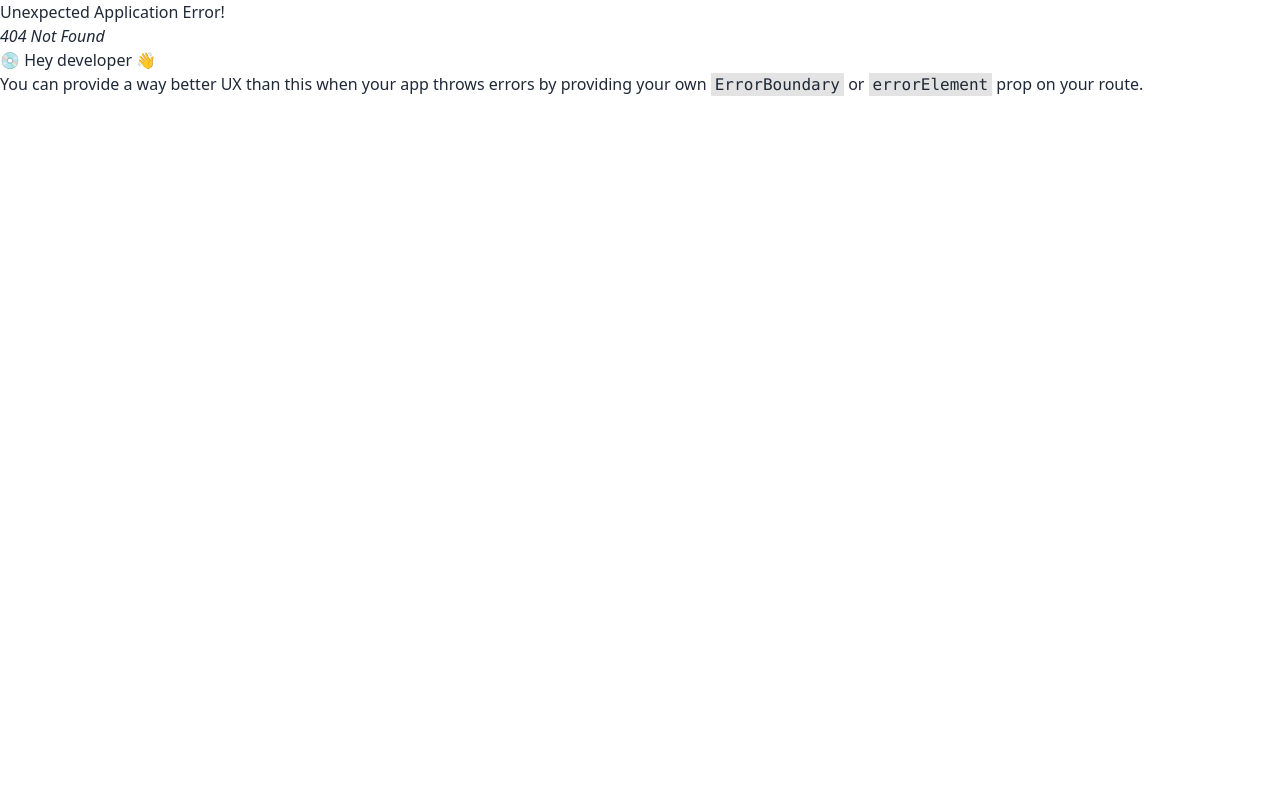
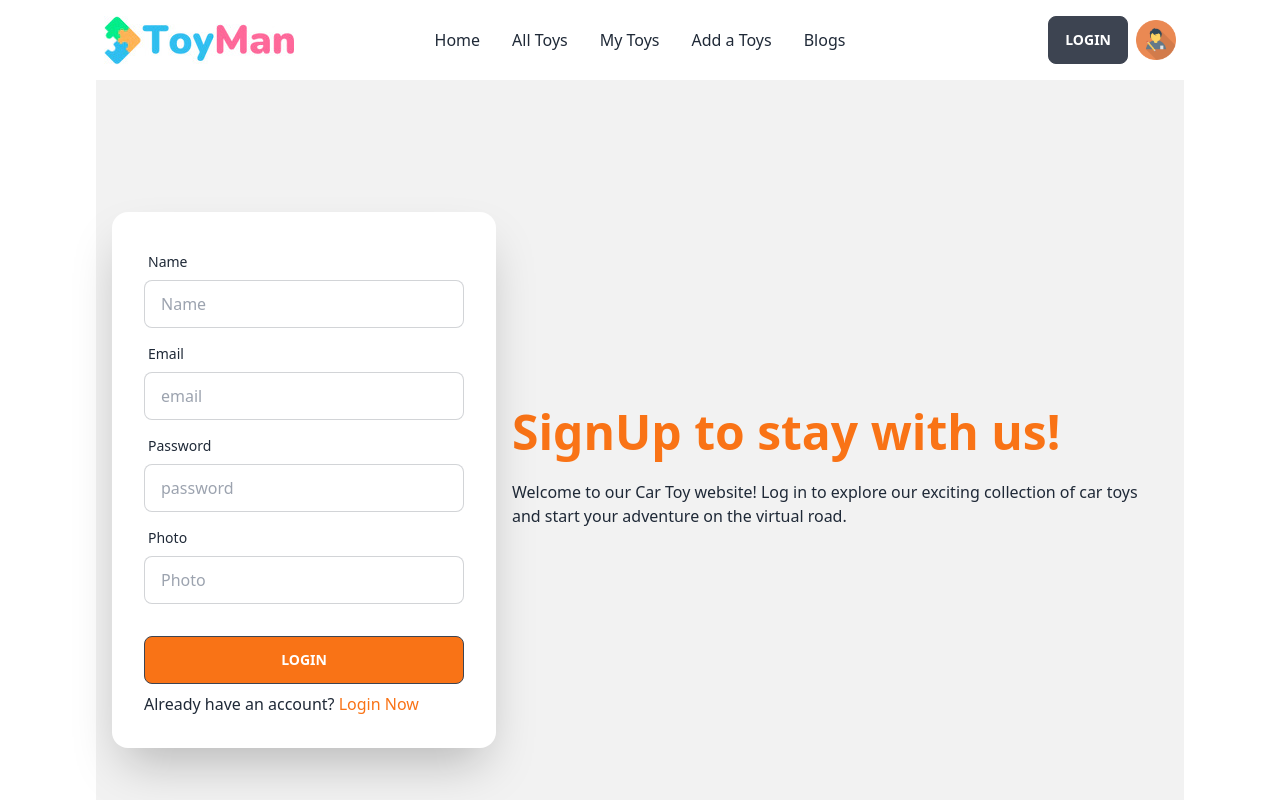
Before and after one commit to khorsed667/ToyMan, a React (Vite) app: page /registration in a window 1280 px wide. Before the commit this address had no page. Shown: the top 800 px of the page. Built offline with nearby package versions, Linux system fonts and the light colour scheme.

Commit message:
login and registration page added

```diff
--- /dev/null
+++ b/src/Components/Login/Login.jsx
@@ -0,0 +1,53 @@
+import { useState } from 'react';
+import { Link } from 'react-router-dom';
+
+const Login = () => {
+    const [email, setEmail] = useState('');
+    const [password, setPassword] = useState('');
+    const [emailError, setEmailError] = useState('');
+    const [passwordError, setPasswordError] = useState('');
+
+    const handelLogin = event => {
+        event.preventDefault()
+        const form = event.target;
+        const email = form.email.value;
+        const password = form.password.value;
+        const loginInfo = {email, password}
+        console.log(loginInfo);
+    }
+
+    return (
+        <div className="hero min-h-screen bg-base-200">
+            <div className="hero-content flex-col lg:flex-row-reverse">
+                <div className="text-center lg:text-left">
+                    <h1 className="text-5xl text-orange-500 font-bold">Login now!</h1>
+                    <p className="py-6">Welcome to our Car Toy website! Log in to explore our exciting collection of car toys and start your adventure on the virtual road.</p>
+                </div>
+                <div className="card flex-shrink-0 w-full max-w-sm shadow-2xl bg-base-100">
+                    <form onSubmit={handelLogin} className="card-body">
+                        <div className="form-control">
+                            <label className="label">
+                                <span className="label-text">Email</span>
+                            </label>
+                            <input type="text" name='email' placeholder="email" className="input input-bordered" />
+                        </div>
+                        <div className="form-control">
+                            <label className="label">
+                                <span className="label-text">Password</span>
+                            </label>
+                            <input type="password" name='password' placeholder="password" className="input input-bordered" />
+                        </div>
+                        <div className="form-control mt-6">
+                            <button className="btn bg-orange-500">Login</button>
+                        </div>
+                        <div>
+                            <p>New to CarMan? Please <Link className='text-orange-500' to='/registration'>SignUp</Link></p>
+                        </div>
+                    </form>
+                </div>
+            </div>
+        </div>
+    );
+};
+
+export default Login;
--- /dev/null
+++ b/src/Components/Registration/Registration.jsx
@@ -0,0 +1,68 @@
+import { useState } from 'react';
+import { Link } from 'react-router-dom';
+
+const Registration = () => {
+
+    const [email, setEmail] = useState('');
+    const [password, setPassword] = useState('');
+    const [emailError, setEmailError] = useState('');
+    const [passwordError, setPasswordError] = useState('');
+
+    const handelLogin = event => {
+        event.preventDefault()
+        const form = event.target;
+        const name = form.name.value;
+        const email = form.email.value;
+        const password = form.password.value;
+        const photo = form.photo.value;
+        const loginInfo = {name, email, password, photo };
+        console.log(loginInfo);
+    }
+
+    return (
+        <div className="hero min-h-screen bg-base-200">
+            <div className="hero-content flex-col lg:flex-row-reverse">
+                <div className="text-center lg:text-left">
+                    <h1 className="text-5xl text-orange-500 font-bold">SignUp to stay with us!</h1>
+                    <p className="py-6">Welcome to our Car Toy website! Log in to explore our exciting collection of car toys and start your adventure on the virtual road.</p>
+                </div>
+                <div className="card flex-shrink-0 w-full max-w-sm shadow-2xl bg-base-100">
+                    <form onSubmit={handelLogin} className="card-body">
+                        <div className="form-control">
+                            <label className="label">
+                                <span className="label-text">Name</span>
+                            </label>
+                            <input type="name" name='name' placeholder="Name" className="input input-bordered" />
+                        </div>
+                        <div className="form-control">
+                            <label className="label">
+                                <span className="label-text">Email</span>
+                            </label>
+                            <input type="text" name='email' placeholder="email" className="input input-bordered" />
+                        </div>
+                        <div className="form-control">
+                            <label className="label">
+                                <span className="label-text">Password</span>
+                            </label>
+                            <input type="password" name='password' placeholder="password" className="input input-bordered" />
+                        </div>
+                        <div className="form-control">
+                            <label className="label">
+                                <span className="label-text">Photo</span>
+                            </label>
+                            <input type="photo" name='photo' placeholder="Photo" className="input input-bordered" />
+                        </div>
+                        <div className="form-control mt-6">
+                            <button className="btn bg-orange-500">Login</button>
+                        </div>
+                        <div>
+                            <p>Already have an account? <Link className='text-orange-500' to='/login'>Login Now</Link></p>
+                        </div>
+                    </form>
+                </div>
+            </div>
+        </div>
+    );
+};
+
+export default Registration;
--- a/src/Home/Tab/Tab.jsx
+++ b/src/Home/Tab/Tab.jsx
@@ -32,6 +32,7 @@
 
     return (
         <div className="container mx-auto p-4">
+            <p className="text-2xl text-center font-semibold mb-8">Whether your child is a fan of racing cars, off-road adventures, or classic vintage models, our diverse tab system allows you to easily navigate and find the perfect car toy to fuel their imagination.</p>
             <div className="mx-auto">
                 <div className="border-b border-gray-200">
                     <ul className="flex">
--- a/src/Shared/Nav.jsx
+++ b/src/Shared/Nav.jsx
@@ -32,7 +32,7 @@
           </ul>
         </div>
         <div className="navbar-end">
-          <a className="btn md:w-50 m-2">Login</a>
+          <Link to='/login' className="btn md:w-50 m-2">Login</Link>
           <img className="w-10" src={author} alt="" />
         </div>
       </div>
```
Also changed, not shown: src/main.jsx (+10 -0 lines).
